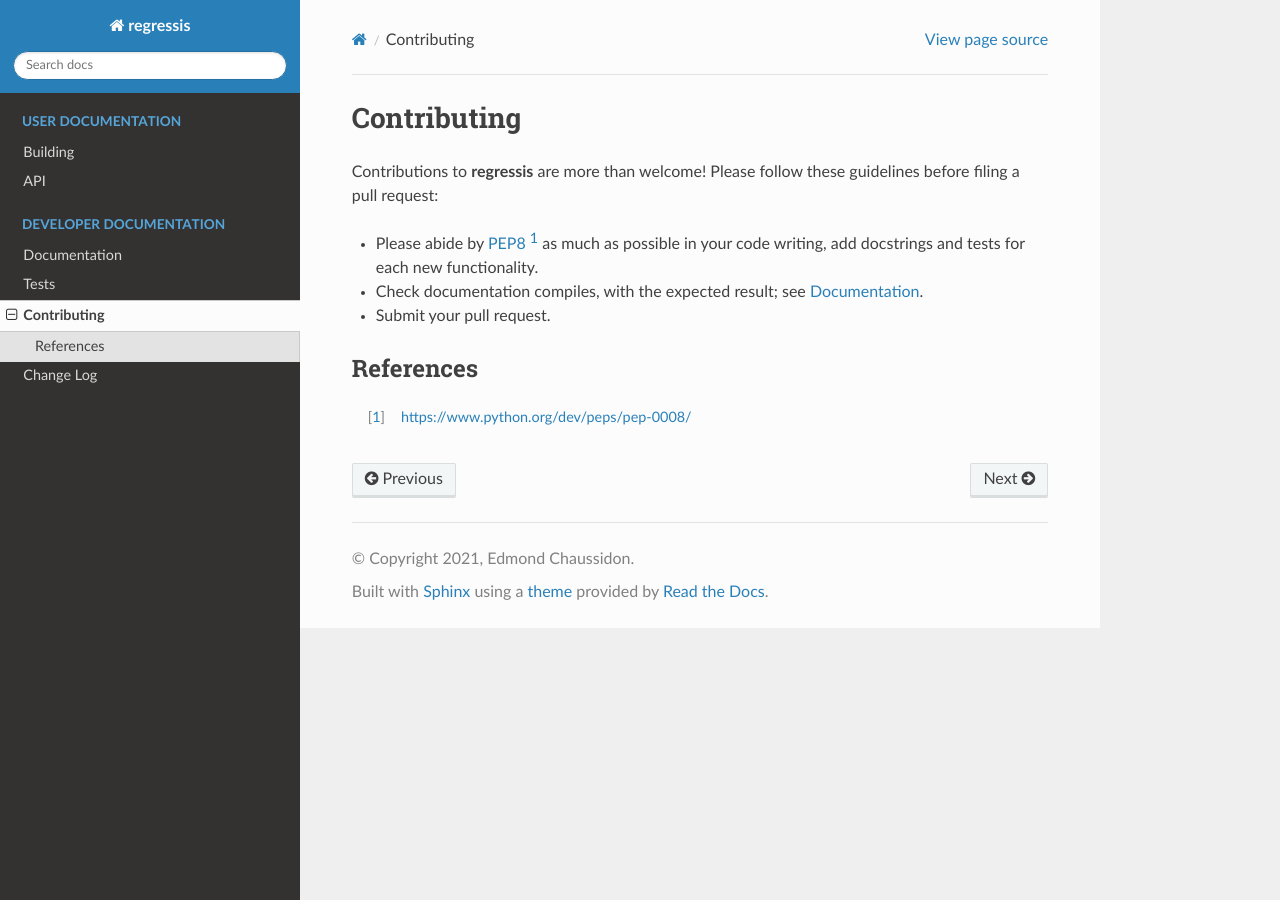
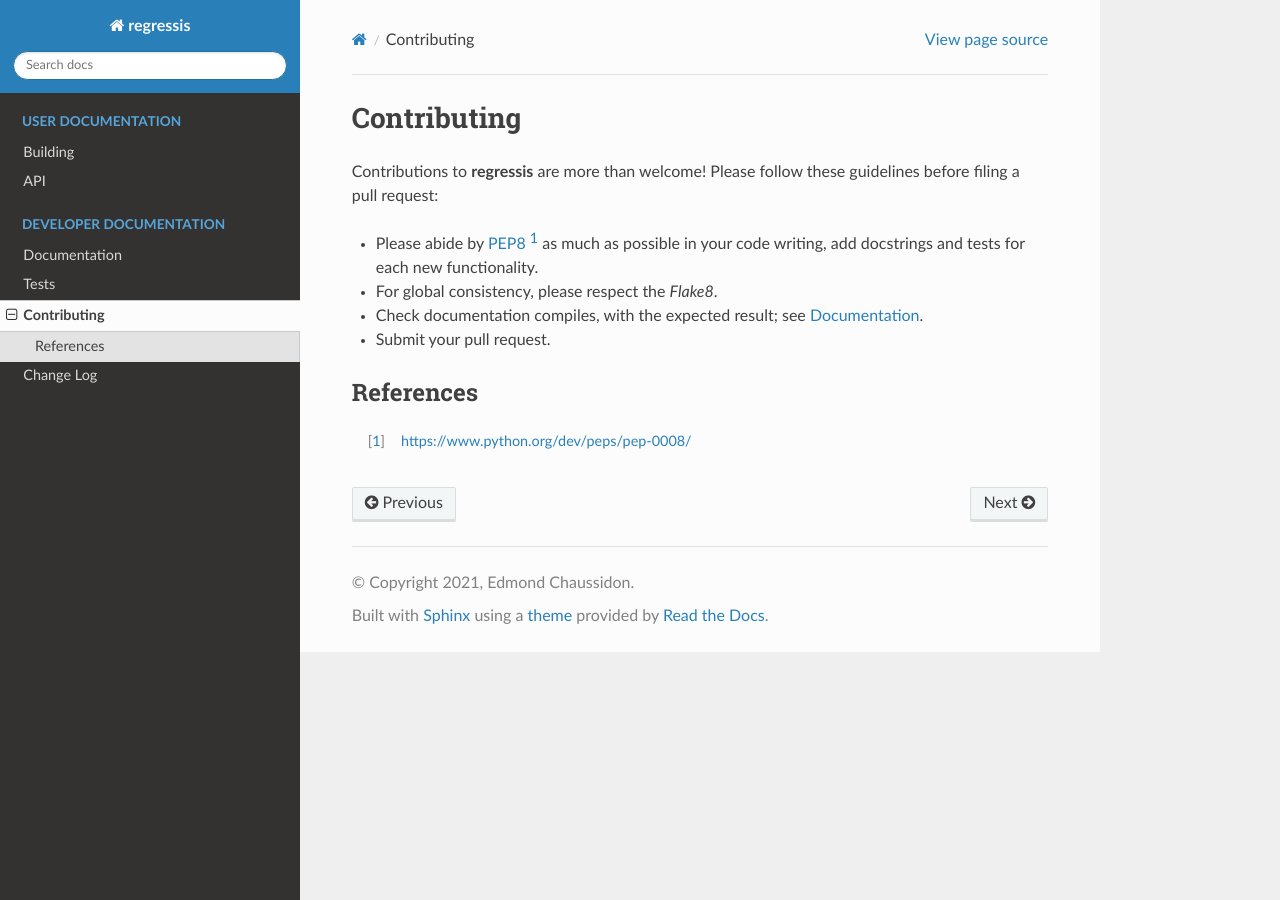
Before and after one commit to echaussidon/regressis, a Sphinx documentation site: the page built from doc/developer/contributing.rst, in a window 1280 px wide. Built offline with Sphinx 7.4.7 and the Read the Docs theme 2.0.0, drawn with Linux system fonts in a browser that asks for light colours.

Commit message:
add citing section and link to flake8

```diff
--- a/doc/developer/changes.rst
+++ b/doc/developer/changes.rst
@@ -5,6 +5,8 @@ Change Log
 
 Main (2022-06-08)
 -----------------
+
+* Follow now the flake8 convention.
 
 * Add `save_table` option in `regressis/systematics.py/plot_systematic_from_map` to save line in .ecsv format in order to respect the DESI publication rules.
 
--- a/doc/developer/contributing.rst
+++ b/doc/developer/contributing.rst
@@ -7,6 +7,8 @@ Contributions to **regressis** are more than welcome!
 Please follow these guidelines before filing a pull request:
 
 * Please abide by `PEP8`_ as much as possible in your code writing, add docstrings and tests for each new functionality.
+
+* For global consistency, please respect the `Flake8`.
 
 * Check documentation compiles, with the expected result; see :ref:`developer-documentation`.
 
@@ -21,4 +23,6 @@ References
 
 .. _`PEP8`: https://www.python.org/dev/peps/pep-0008/
 
+.. _`Flake8`: https://flake8.pycqa.org/en/latest/
+
 .. _`Codacy`: https://app.codacy.com/
```
Also changed, not shown: README.md (+4 -0 lines).
